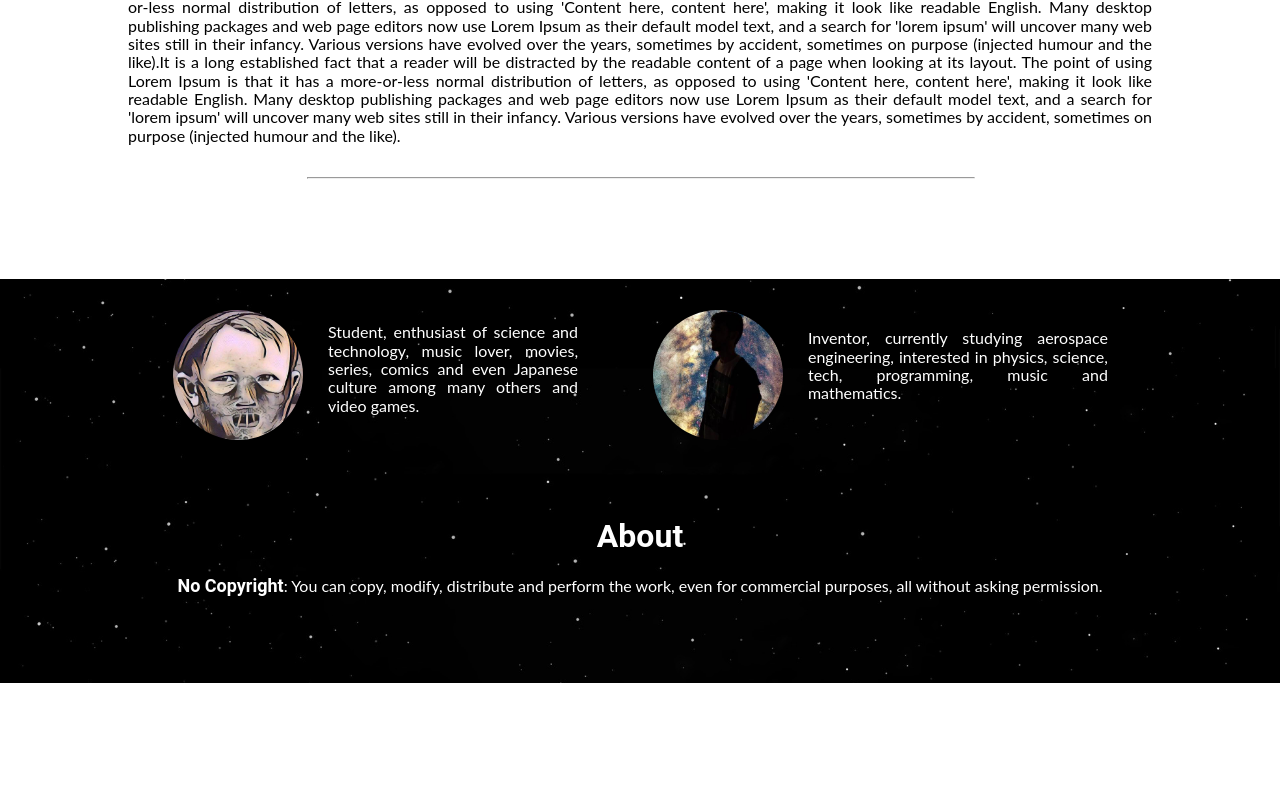
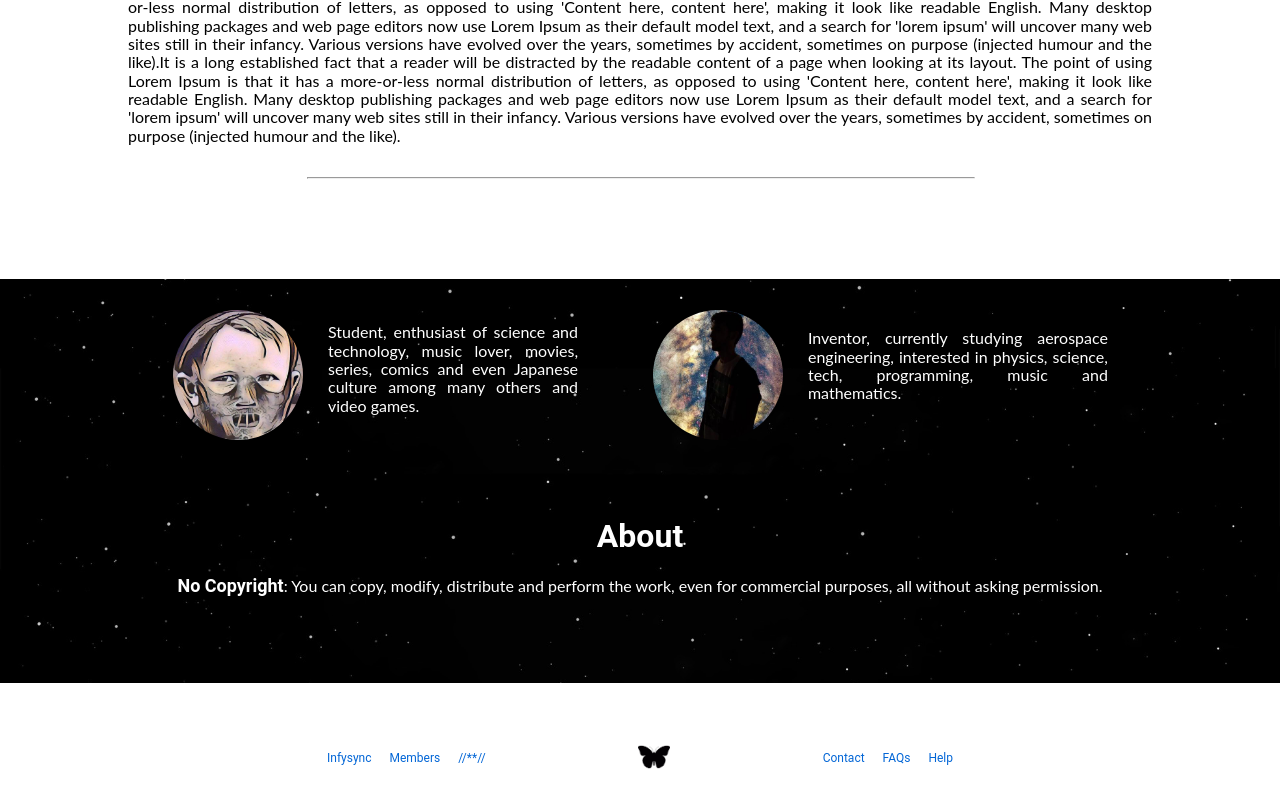
Before and after one commit to SCZD/blogs, a plain HTML site: page info-linux.html in a window 1280 px wide. Shown: the part 824-1632 px from the top of the page. Before the commit the page ends 1607 px from the top, so only its background shows below. Drawn offline with Linux system fonts and the light colour scheme.

Commit message:
Update info-linux.html

```diff
--- a/info-linux.html
+++ b/info-linux.html
@@ -89,7 +89,31 @@
       </div>
     </footer>
     <div class="footer2">
+    	<div class="alllink">
+      <div class="izquierda">
+        <a  class="link2" href="#">Infysync</a>
+        <a  class="link2" href="#">Members</a>
+        <a  class="link2" href="#">//**//</a>
 
+      </div>
+      <div class="centrado">
+
+     <a href="https://sczd.github.io/fysync/"><img  src="favicon.png"  width="32" height="32"></a>
+
+      </div>
+      <div class="derecha">
+        <a  class="link2" href="#">Contact</a>
+        <a  class="link2" href="#">FAQs</a>
+        <a  class="link2" href="#">Help</a>
+
+
+
+
+      </div>
+
+
+     </div>
+    </div>
     </div>
 </body>
 </html>
```
